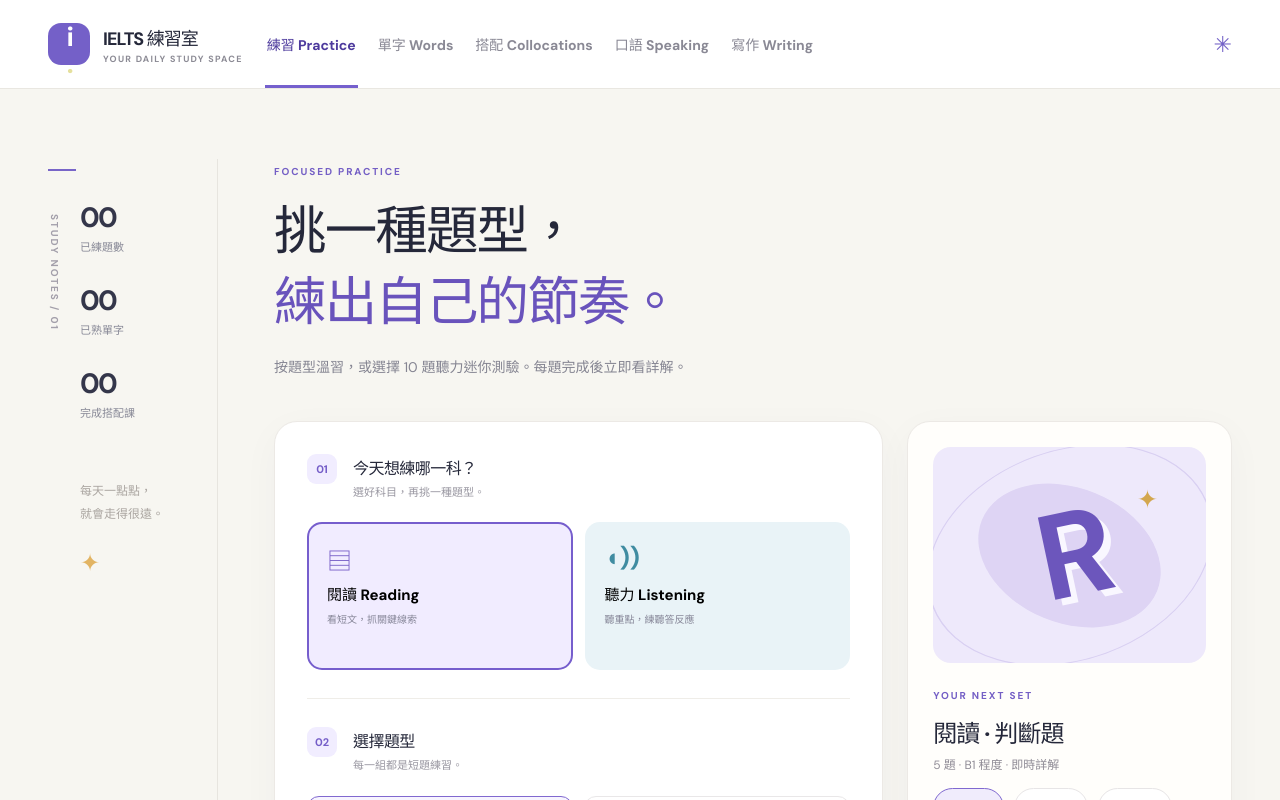
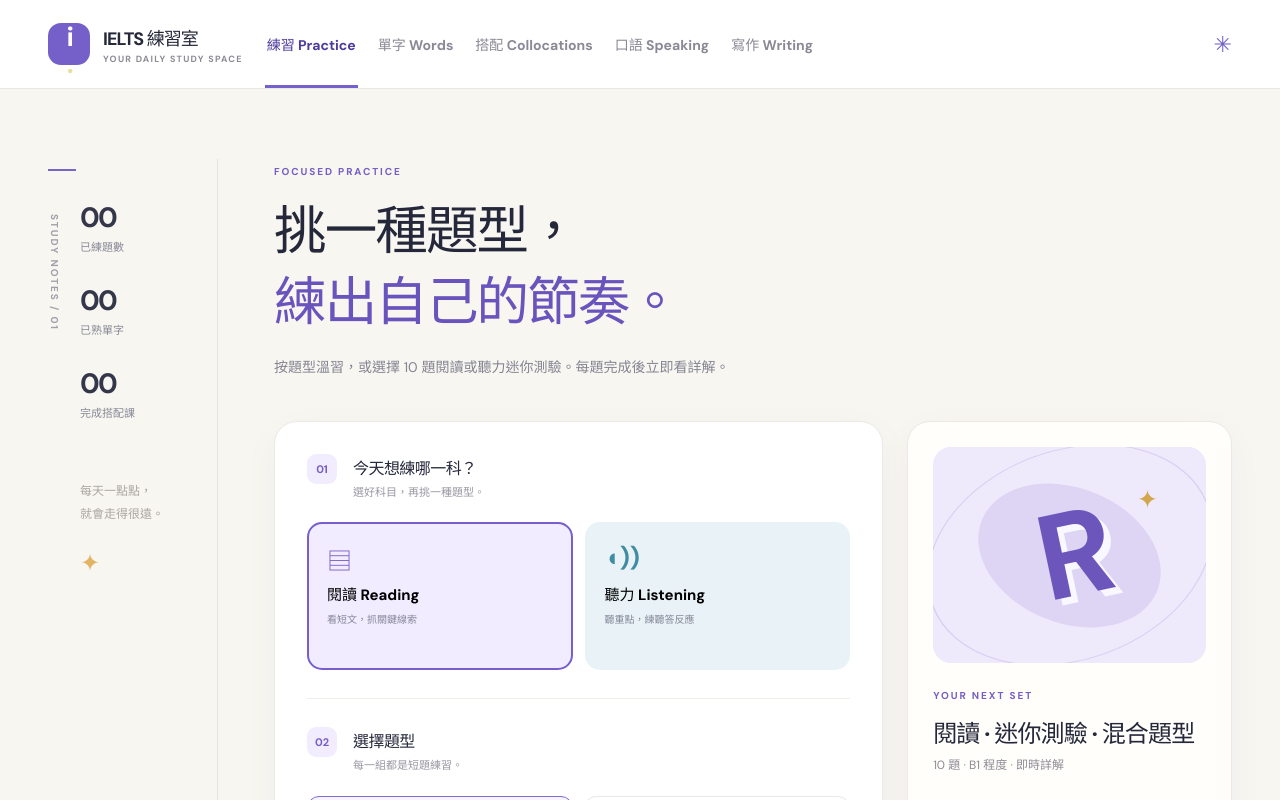
Before and after one commit to anclh/ielts-study-studio, a React (Vite) app: page / in a window 1280 px wide. Shown: the top 800 px of the page. Built offline with nearby package versions, Linux system fonts and the light colour scheme.

Commit message:
Add original IELTS Reading mini tests

```diff
--- a/src/Practice.tsx
+++ b/src/Practice.tsx
@@ -10,18 +10,19 @@ interface Props {
 const typeNames: Record<QuestionType, string> = {
   'true-false-not-given': '判斷題',
   'reading-gap': '閱讀填空',
+  'reading-mini': '迷你測驗 · 混合題型',
   'listening-choice': '聽力選擇',
   'listening-gap': '聽力填空',
   'listening-mini': '迷你測驗 · 混合題型',
 }
 const types: Record<Skill, QuestionType[]> = {
-  reading: ['true-false-not-given', 'reading-gap'],
+  reading: ['reading-mini', 'true-false-not-given', 'reading-gap'],
   listening: ['listening-mini', 'listening-choice', 'listening-gap'],
 }
 
 export function Practice({ questions, progress, onProgressChange }: Props) {
   const [skill, setSkill] = useState<Skill>('reading')
-  const [type, setType] = useState<QuestionType>('true-false-not-given')
+  const [type, setType] = useState<QuestionType>(types.reading[0])
   const [level, setLevel] = useState<Level>('B1')
   const [selectedSet, setSelectedSet] = useState<number | null>(null)
   const [set, setSet] = useState<PracticeQuestion[] | null>(null)
@@ -45,7 +46,7 @@ export function Practice({ questions, progress, onProgressChange }: Props) {
     setSelectedSet(null)
   }
   const matching = questions.filter(question => question.skill === skill && question.type === type && question.level === level)
-  const setSize = type === 'listening-mini' ? 10 : 5
+  const setSize = type === 'reading-mini' || type === 'listening-mini' ? 10 : 5
   const setCount = Math.floor(matching.length / setSize)
   const completed = progress.practiceSets.filter(result => result.skill === skill && result.type === type && result.level === level).length
   const activeSet = selectedSet ?? completed % Math.max(1, setCount)
@@ -103,7 +104,7 @@ export function Practice({ questions, progress, onProgressChange }: Props) {
     return <main className="main-content" id="main"><div className="session-top"><button className="text-button" onClick={() => { window.speechSynthesis?.cancel(); setSet(null) }}>← 返回選題</button><span>{skill === 'reading' ? '閱讀' : '聽力'} · {typeNames[type]}</span></div>
       <div className="session-progress"><div><span>第 {index + 1} 題，共 {setSize} 題</span><strong>{Math.round(index / setSize * 100)}% 完成</strong></div><div className="progress-track"><span style={{ width: `${index / setSize * 100}%` }} /></div></div>
       <section className="question-card"><span className="eyebrow">QUESTION {String(index + 1).padStart(2, '0')} / {String(setSize).padStart(2, '0')}</span><h1>{current.prompt}</h1>
-        {current.passage && <div className="source-box"><div className="source-heading"><span>閱讀短文</span><span>READING PASSAGE</span></div><p>{current.passage}</p></div>}
+        {current.passage && <div className="source-box"><div className="source-heading"><span>閱讀短文</span><span>READING PASSAGE</span></div><div lang="en">{current.passage.split('\n\n').map(paragraph => <p key={paragraph} style={{ marginBottom: 12 }}>{paragraph}</p>)}</div></div>}
         {current.transcript && <div className="audio-box"><div className="audio-icon" aria-hidden="true">♫</div><div><strong>聽力練習</strong><p>{type === 'listening-mini' ? '全組共用同一段語音。播放器會繼續播放，亦可從頭重播。' : '播放後選擇或填寫答案。可重播。'}</p></div><button className="secondary-button" type="button" onClick={() => speak(current.transcript!)}>{speechAvailable ? '▶ 播放語音' : '無語音可用'}</button></div>}
         {current.transcript && <div className="transcript-control"><button className="text-button" type="button" onClick={() => setShowTranscript(!showTranscript)} aria-expanded={showTranscript}>{showTranscript ? '隱藏文字稿' : '顯示文字稿'}</button>{showTranscript && <div className="transcript">{current.transcript}</div>}</div>}
         <div className="answer-area"><div className="field-label">你的答案</div>{current.options ? <div className="option-list" role="radiogroup" aria-label="答案選項">{current.options.map(option => <label className={`option ${answer === option ? 'option--selected' : ''}`} key={option}><input type="radio" name="answer" value={option} checked={answer === option} disabled={submitted} onChange={() => setAnswer(option)} /><span className="radio-dot" />{option}</label>)}</div> : <input className="answer-input" value={answer} disabled={submitted} onChange={event => setAnswer(event.target.value)} onKeyDown={event => { if (event.key === 'Enter') submit() }} placeholder="在這裡輸入答案" aria-label="你的答案" />}</div>
@@ -115,7 +116,7 @@ export function Practice({ questions, progress, onProgressChange }: Props) {
   }
 
   const available = matching.length
-  return <main className="main-content" id="main"><div className="page-intro"><span className="eyebrow">FOCUSED PRACTICE</span><h1>挑一種題型，<br /><em>練出自己的節奏。</em></h1><p>按題型溫習，或選擇 10 題聽力迷你測驗。每題完成後立即看詳解。</p></div>
+  return <main className="main-content" id="main"><div className="page-intro"><span className="eyebrow">FOCUSED PRACTICE</span><h1>挑一種題型，<br /><em>練出自己的節奏。</em></h1><p>按題型溫習，或選擇 10 題閱讀或聽力迷你測驗。每題完成後立即看詳解。</p></div>
     <div className="practice-layout"><section className="panel picker-panel"><div className="section-title"><span className="step-number">01</span><div><h2>今天想練哪一科？</h2><p>選好科目，再挑一種題型。</p></div></div>
       <div className="skill-grid"><button className={`skill-card skill-card--reading ${skill === 'reading' ? 'skill-card--active' : ''}`} onClick={() => pickSkill('reading')} aria-pressed={skill === 'reading'}><span className="skill-symbol">▤</span><strong>閱讀 Reading</strong><small>看短文，抓關鍵線索</small></button><button className={`skill-card skill-card--listening ${skill === 'listening' ? 'skill-card--active' : ''}`} onClick={() => pickSkill('listening')} aria-pressed={skill === 'listening'}><span className="skill-symbol">◖))</span><strong>聽力 Listening</strong><small>聽重點，練聽答反應</small></button></div>
       <div className="divider" /><div className="section-title"><span className="step-number">02</span><div><h2>選擇題型</h2><p>每一組都是短題練習。</p></div></div><div className="type-grid">{types[skill].map(item => <button key={item} className={`type-button ${type === item ? 'type-button--active' : ''}`} onClick={() => pickType(item)} aria-pressed={type === item}><span>{typeNames[item]}</span><span aria-hidden="true">↗</span></button>)}</div>
--- a/src/content/practice.ts
+++ b/src/content/practice.ts
@@ -23,6 +23,25 @@ const light = 'A pilot study examined street lighting on 12 residential streets.
 const market = 'Welcome to the evening market. We usually set up in the square, but the paving there is being repaired, so tonight we are using the old railway station. The doors open at five, although stalls will not serve customers until half past five. If you want to make a textile bookmark, head to platform two. The musicians are setting up on platform one. Our cook will demonstrate three ways of using leftover bread on platform three. Registration for the workshop closes at six in the evening. You can refill a bottle for free at any of the drinking fountains. Food stalls ask for a two dollar deposit on reusable plates, which you get back when you return them. If you lose anything, ask at the information desk. The last shuttle from the station goes to the town hall rather than the library.'
 
 const seeds = 'Our project examined whether the way seeds are stored affects how many eventually germinate. We were less interested in which species grew fastest. For this pilot we used seeds from a single harvest so that differences in age could not distort the comparison. The storage team divided the seeds into batches and kept one batch at room temperature for comparison. Once the batches were planted, the testing team counted the seedlings each week. The records team checked the spreadsheets and followed up on missing readings. Across the repeat trials, results were most stable for seeds kept in the cool cabinet. We excluded one batch after its container developed a crack. In the next trial we plan to include more species. We will also monitor humidity inside each container instead of relying on a room reading. Once we finish, we will share our findings with local growers.'
+
+const filmClub = `A. A cinema club at Mill Lane Library grew out of a survey about winter activities. Residents said there were few affordable events after work, so the library decided to use its unused meeting room for monthly screenings. A local camera shop lent the club a projector for its first season.
+
+B. Screenings take place on the last Thursday of each month. Anyone aged sixteen or over can attend. Tickets are free, but seats must be reserved online or at the library desk. The doors open at six, and the film starts half an hour later. Anyone who no longer needs a ticket can return it so that somebody on the waiting list can use it.
+
+C. After the film, a volunteer hosts a twenty-minute discussion. Visitors may stay and listen even if they do not want to speak. The first season features short films about neighbourhood life. At the end of each session, visitors can suggest themes for the next season on a postcard.
+
+D. The club also offers a Saturday workshop for people interested in making films. Participants work in pairs and use their own phones to record a short interview. The library lends microphones during the workshop. Unlike screenings, workshops have a small fee that covers printed materials.`
+
+const deliveryHub = `A. After shopkeepers complained that deliveries were blocking the narrow streets of Bellford, the council opened a consolidation hub on the edge of town. Carriers can leave parcels at the hub, where staff combine loads bound for nearby addresses. Electric cargo bikes then make the final trips. The pilot asked whether street activity could be reduced without making deliveries less reliable.
+
+B. Rather than counting all vehicles, the evaluation team recorded the number of minutes delivery vehicles occupied loading bays. Several small vans arriving separately can use more bay time than one vehicle carrying an equivalent load. Observers also logged missed delivery windows. They collected data on two shopping streets before and after the change and used a third street, where the hub did not operate, as a comparison.
+
+C. Bay occupancy fell on the streets served by the hub, but on-time delivery showed little overall change. The average concealed a difference between businesses: cafés that received chilled goods had more late arrivals, while bookshops had fewer. The hub had little refrigerated storage, so chilled consignments often waited for a direct transfer between the carrier and the bike team.
+
+D. The authors advise against treating the first results as grounds for a citywide rollout. The trial was conducted during a mild spring, and one shopping street was undergoing building works. The team recommends repeating its observations in winter and adding sensors at the hub to measure how long parcels wait before departure. That would help separate delays inside the hub from delays on the streets.`
+
+const filmHeadings = ['How the club began', 'Practical details for filmgoers', 'Learning how to make a film', 'Buying equipment for the library']
+const hubHeadings = ['How the pilot was evaluated', 'Contrasting results for different shops', 'Why more evidence is needed', 'How bikes were selected']
 
 export const practiceQuestions: PracticeQuestion[] = [
   ...makeQuestions('library-tf', 'reading', 'true-false-not-given', 'B1', [
@@ -190,4 +209,28 @@ export const practiceQuestions: PracticeQuestion[] = [
     ['The researchers will track _____ inside each container. (ONE WORD)', 'humidity', '下次會直接量度容器內濕度。', seeds],
     ['The results will be shared with local _____. (ONE WORD)', 'growers', '研究結果會與本地種植者分享。', seeds],
   ]),
+  ...makeQuestions('cinema-mini-b1', 'reading', 'reading-mini', 'B1', [
+    ['Which heading best fits paragraph A?', 'How the club began', 'A 段交代問卷調查如何促成電影會。', filmClub, filmHeadings],
+    ['Which heading best fits paragraph B?', 'Practical details for filmgoers', 'B 段介紹放映時間和預約方式。', filmClub, filmHeadings],
+    ['Which heading best fits paragraph D?', 'Learning how to make a film', 'D 段介紹拍攝短片的工作坊。', filmClub, filmHeadings],
+    ['The club initially borrowed a projector from a shop.', 'TRUE', 'A 段指出相機店借出放映機。', filmClub, facts],
+    ['People must pay to book a screening ticket.', 'FALSE', 'B 段指出戲票免費。', filmClub, facts],
+    ['The volunteer who leads the discussion works at the library.', 'NOT GIVEN', 'C 段沒有交代義工的職業。', filmClub, facts],
+    ['Films are shown on the last _____ of each month. (ONE WORD)', 'Thursday', 'B 段寫明每月最後一個星期四放映。', filmClub],
+    ['Visitors can submit suggestions on a _____. (ONE WORD)', 'postcard', 'C 段指出可用明信片提交建議。', filmClub],
+    ['Workshop participants use their own _____ to record an interview. (ONE WORD)', 'phones', 'D 段指出參加者自備手機拍攝。', filmClub],
+    ['What does the workshop fee pay for?', 'Printed materials', 'D 段指出費用用來支付印刷材料。', filmClub, ['Microphone rental', 'Film tickets', 'Printed materials']],
+  ]),
+  ...makeQuestions('deliveries-mini-b2', 'reading', 'reading-mini', 'B2', [
+    ['Which heading best fits paragraph B?', 'How the pilot was evaluated', 'B 段說明研究採用的指標及對照街道。', deliveryHub, hubHeadings],
+    ['Which heading best fits paragraph C?', 'Contrasting results for different shops', 'C 段比較咖啡店和書店的送貨結果。', deliveryHub, hubHeadings],
+    ['Which heading best fits paragraph D?', 'Why more evidence is needed', 'D 段提出研究限制與後續驗證方法。', deliveryHub, hubHeadings],
+    ['The study included a street outside the hub’s delivery scheme.', 'TRUE', 'B 段指出有一條未參與計劃的街道作對照。', deliveryHub, facts],
+    ['Bookshops experienced more late deliveries during the trial.', 'FALSE', 'C 段指出書店的遲送次數少了。', deliveryHub, facts],
+    ['Most carriers were paid to participate in the pilot.', 'NOT GIVEN', '文中沒有說明承運商是否獲得報酬。', deliveryHub, facts],
+    ['Instead of vehicle totals, the team measured time spent in loading _____. (ONE WORD)', 'bays', 'B 段說主指標是裝卸區的佔用時間。', deliveryHub],
+    ['The hub had limited capacity for _____ storage. (ONE WORD)', 'refrigerated', 'C 段解釋冷藏儲存容量不足。', deliveryHub],
+    ['The authors suggest installing _____ to track waiting times. (ONE WORD)', 'sensors', 'D 段建議用感應器量度包裹等待時間。', deliveryHub],
+    ['Why do the authors recommend repeating observations in winter?', 'The trial covered a single mild season.', 'D 段指出試驗在和暖的春季進行，冬季觀察可檢查結果是否適用。', deliveryHub, ['The trial covered a single mild season.', 'Winter data from the comparison street were lost.', 'Most bookshops were closed in spring.']],
+  ]),
 ]
--- a/src/model.ts
+++ b/src/model.ts
@@ -1,5 +1,5 @@
 export type Skill = 'reading' | 'listening'
-export type QuestionType = 'true-false-not-given' | 'reading-gap' | 'listening-choice' | 'listening-gap' | 'listening-mini'
+export type QuestionType = 'true-false-not-given' | 'reading-gap' | 'reading-mini' | 'listening-choice' | 'listening-gap' | 'listening-mini'
 export type Level = 'B1' | 'B2'
 
 export interface PracticeQuestion {
```
